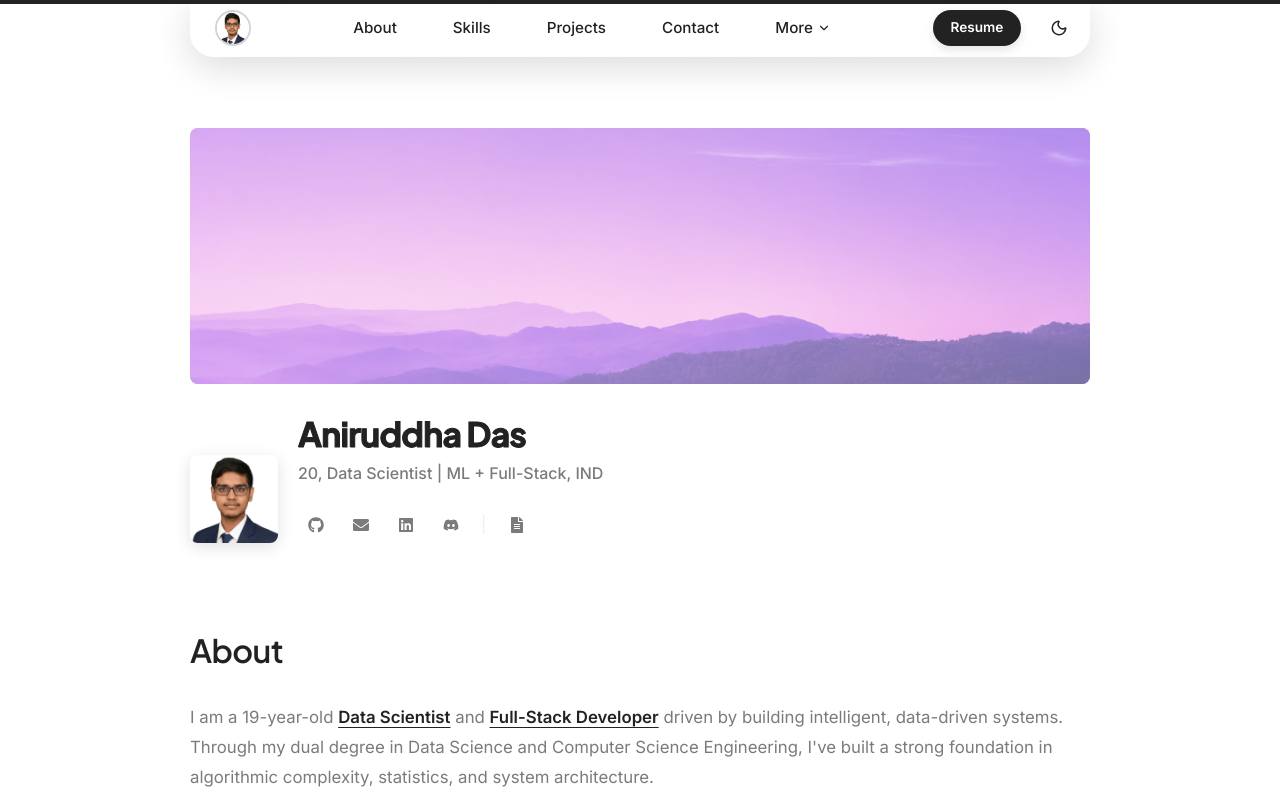
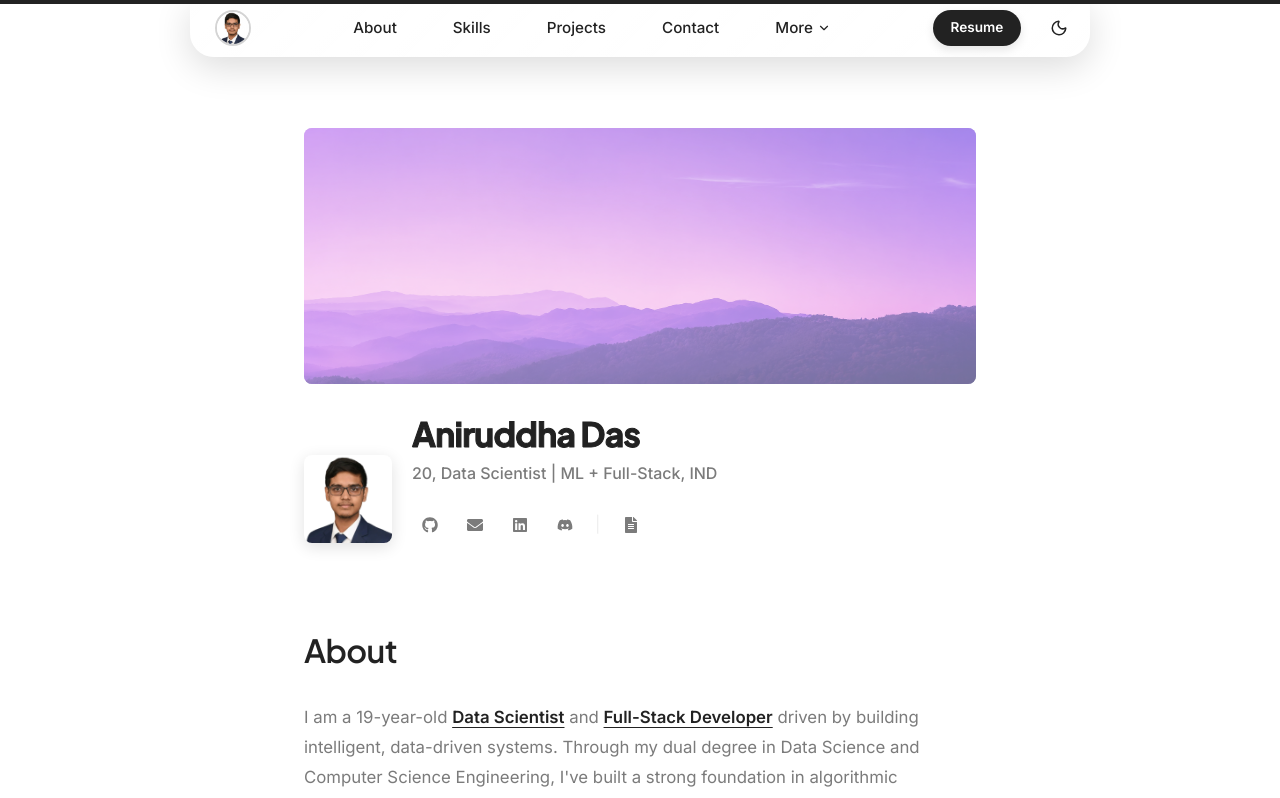
Before and after one commit to 24f2006234/aniruddha-portfolio, a React (Vite) app: page / in a window 1280 px wide. Shown: the top 798 px of the page. Built offline with nearby package versions, Linux system fonts and the light colour scheme.

Commit message:
style: Shrink global container to match Subham's elegant max-w-2xl layout constraint

```diff
--- a/src/styles/globals.css
+++ b/src/styles/globals.css
@@ -275,7 +275,7 @@ a {
 /* Layout */
 .container {
   width: calc(100% - 2rem);
-  max-width: 900px;
+  max-width: 672px;
   margin: 0 auto;
 }
 
@@ -558,7 +558,7 @@ section > .container {
 .grid-2 {
   display: grid;
   grid-template-columns: 1fr 1fr;
-  gap: 3rem;
+  gap: 2rem;
 }
 
 @media (max-width: 1024px) {
```
